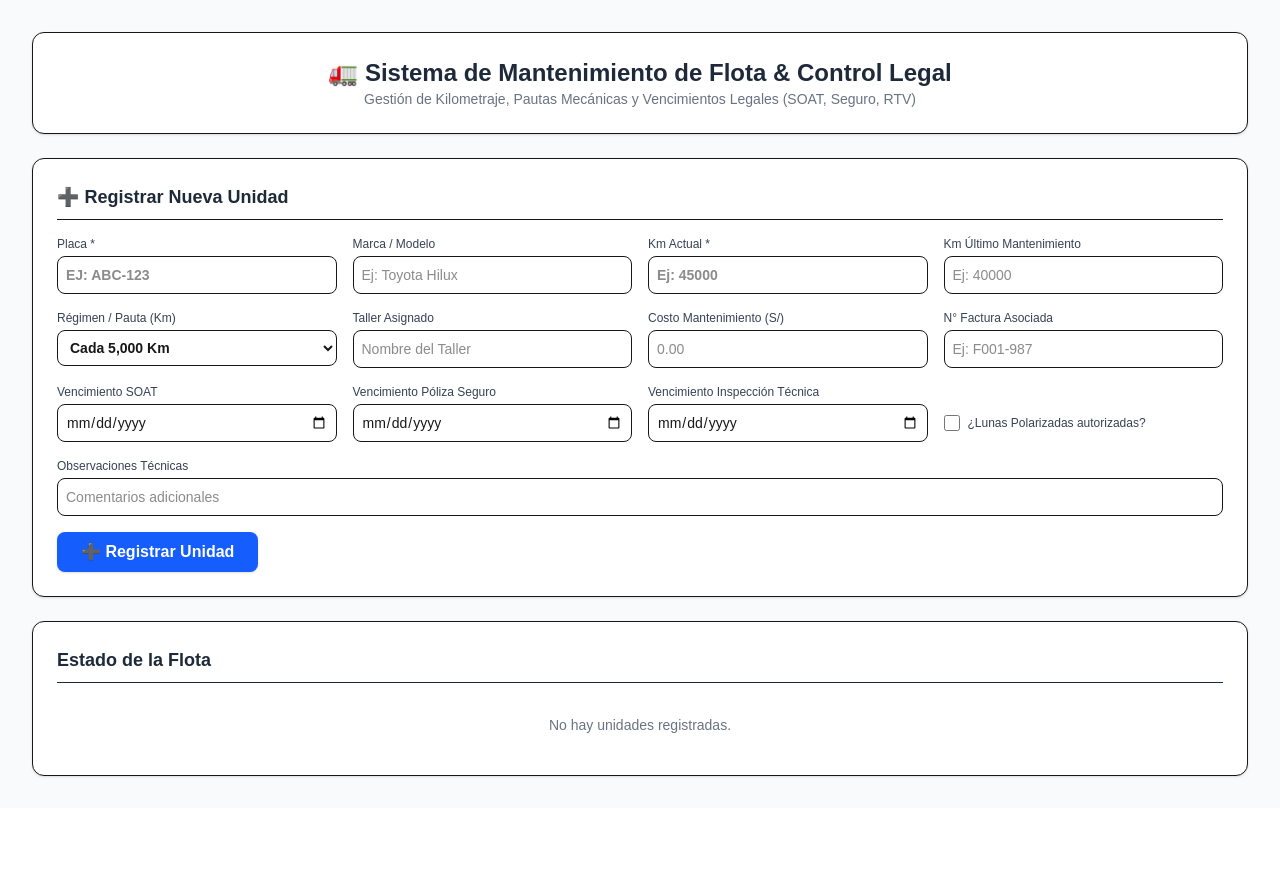
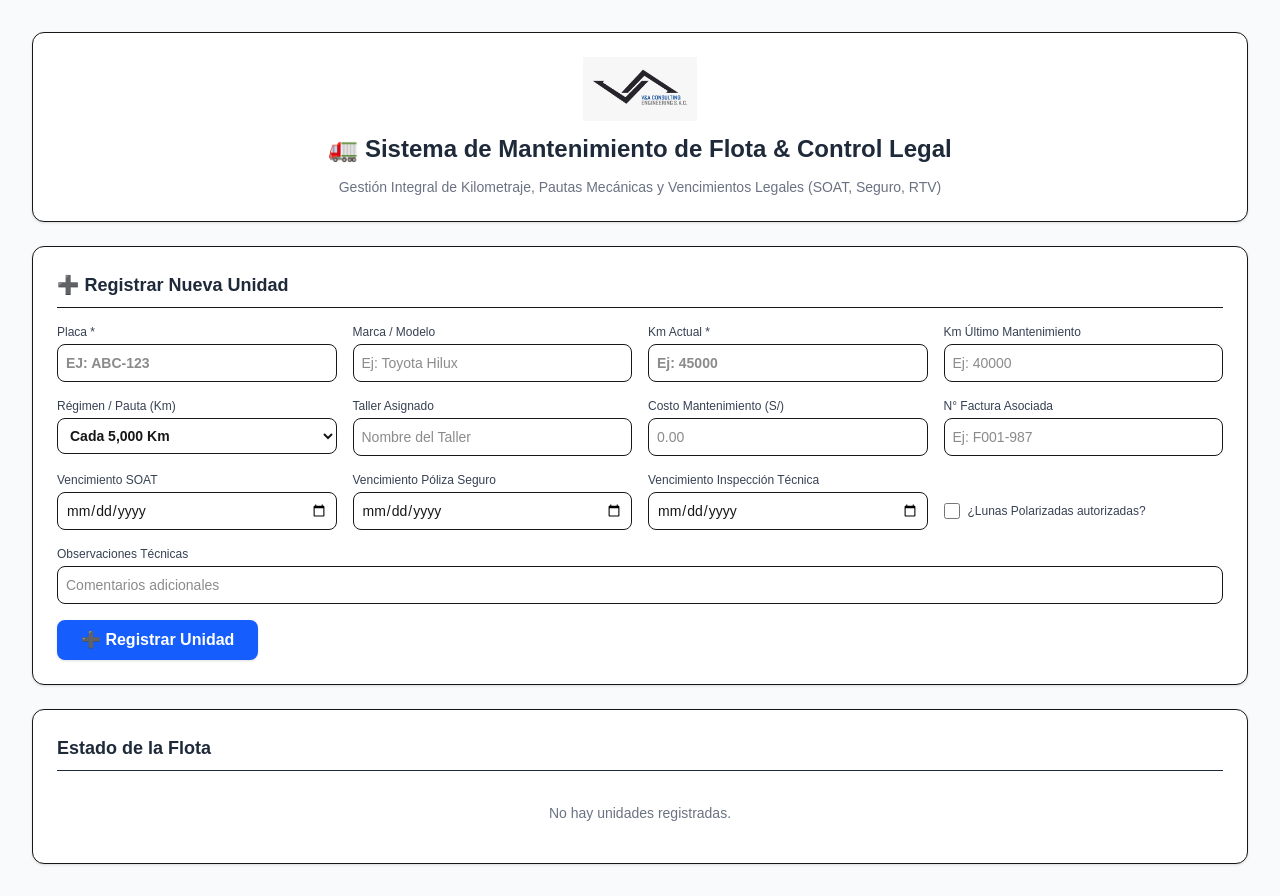
Before and after one commit to jroblestinajeros-lab/Control-de-vencimientos, a Next.js app: page /flota in a window 1280 px wide. Before the commit the page ends 808 px from the top, so only its background shows below. Built offline with nearby package versions, Linux system fonts and the light colour scheme; no server answers; the database is empty.

Commit message:
Update page.tsx

```diff
--- a/app/flota/page.tsx
+++ b/app/flota/page.tsx
@@ -152,9 +152,10 @@ export default function FlotaHome() {
       <div className="max-w-7xl mx-auto space-y-6">
 
         {/* Encabezado */}
-        <div className="bg-white p-6 rounded-xl shadow-sm border text-center flex flex-col items-center">
+        <div className="bg-white p-6 rounded-xl shadow-sm border text-center flex flex-col items-center justify-center space-y-3">
+          <img src="/logo.jpeg" alt="VyA Consulting Logo" className="h-16 object-contain" />
           <h1 className="text-2xl font-bold text-gray-800">🚛 Sistema de Mantenimiento de Flota & Control Legal</h1>
-          <p className="text-sm text-gray-500">Gestión de Kilometraje, Pautas Mecánicas y Vencimientos Legales (SOAT, Seguro, RTV)</p>
+          <p className="text-sm text-gray-500">Gestión Integral de Kilometraje, Pautas Mecánicas y Vencimientos Legales (SOAT, Seguro, RTV)</p>
         </div>
 
         {/* Formulario */}
```
